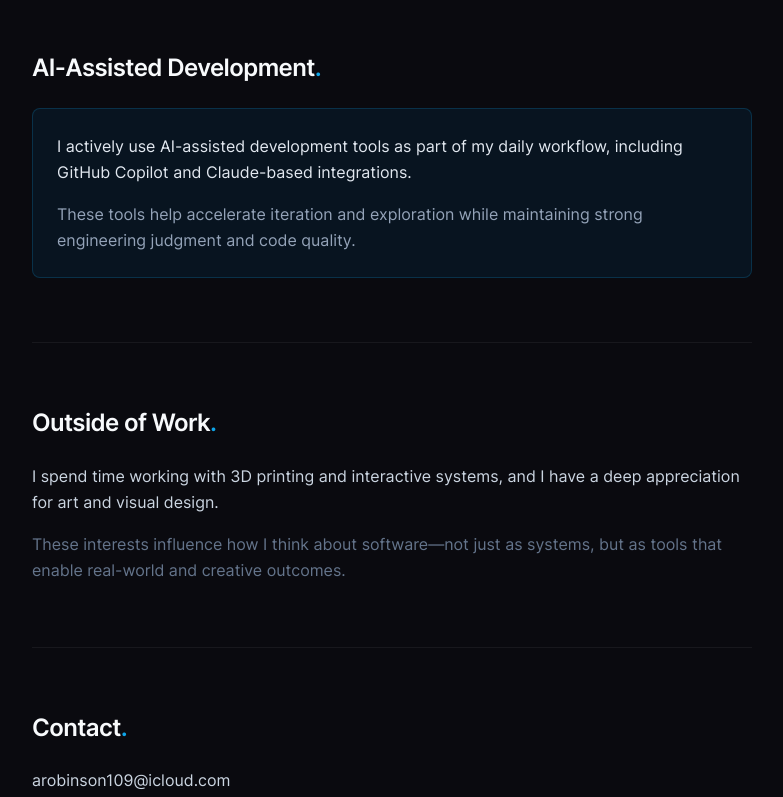
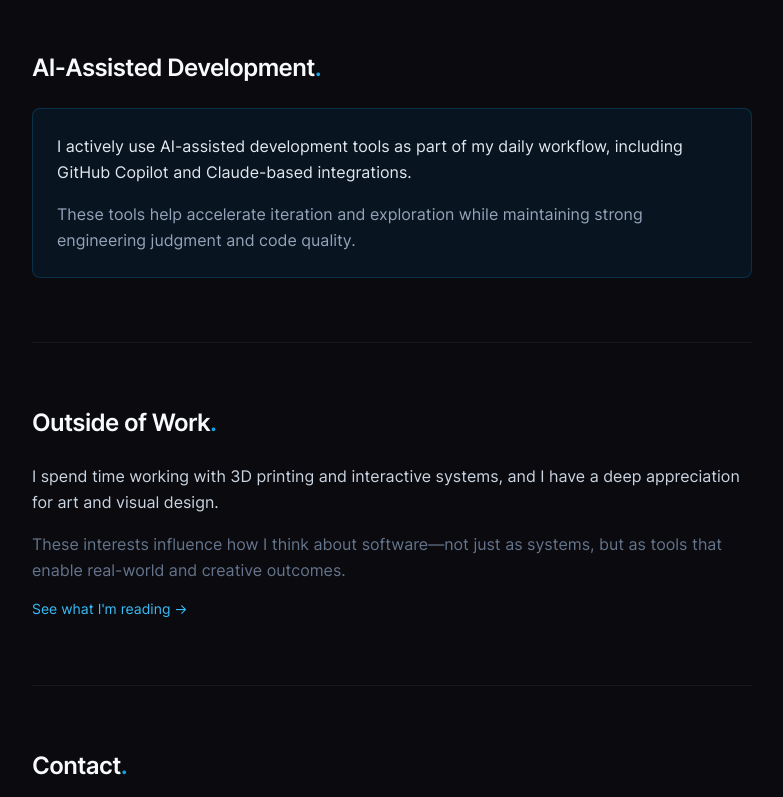
Before and after one commit to aaddaamm/dotcom, a SvelteKit app: page / in a window 1280 px wide. Shown: the part 2000-2797 px from the top of the page, without its empty margins (248-1031 px from the left). Built offline with nearby package versions, Linux system fonts and the light colour scheme.

Commit message:
restore goodreads link on homepage

```diff
--- a/src/routes/+layout.svelte
+++ b/src/routes/+layout.svelte
@@ -31,6 +31,7 @@
 				<a href="/#about" class="text-sm text-slate-400 hover:text-accent-400 transition-colors">About</a>
 				<a href="/#work" class="text-sm text-slate-400 hover:text-accent-400 transition-colors">Work</a>
 				<a href="/#approach" class="text-sm text-slate-400 hover:text-accent-400 transition-colors">Approach</a>
+				<a href="/play" class="text-sm text-slate-400 hover:text-accent-400 transition-colors">Reading</a>
 				<a href="/#contact" class="text-sm text-slate-400 hover:text-accent-400 transition-colors">Contact</a>
 				<a
 					href="https://github.com/aaddaamm"
--- a/src/routes/+page.svelte
+++ b/src/routes/+page.svelte
@@ -111,6 +111,12 @@
 				These interests influence how I think about software—not just as systems, but as
 				tools that enable real-world and creative outcomes.
 			</p>
+			<a
+				href="/play"
+				class="inline-flex items-center gap-1 text-sm text-accent-400 hover:text-accent-300 transition-colors mt-2"
+			>
+				See what I'm reading &rarr;
+			</a>
 		</div>
 	</section>
 
```
